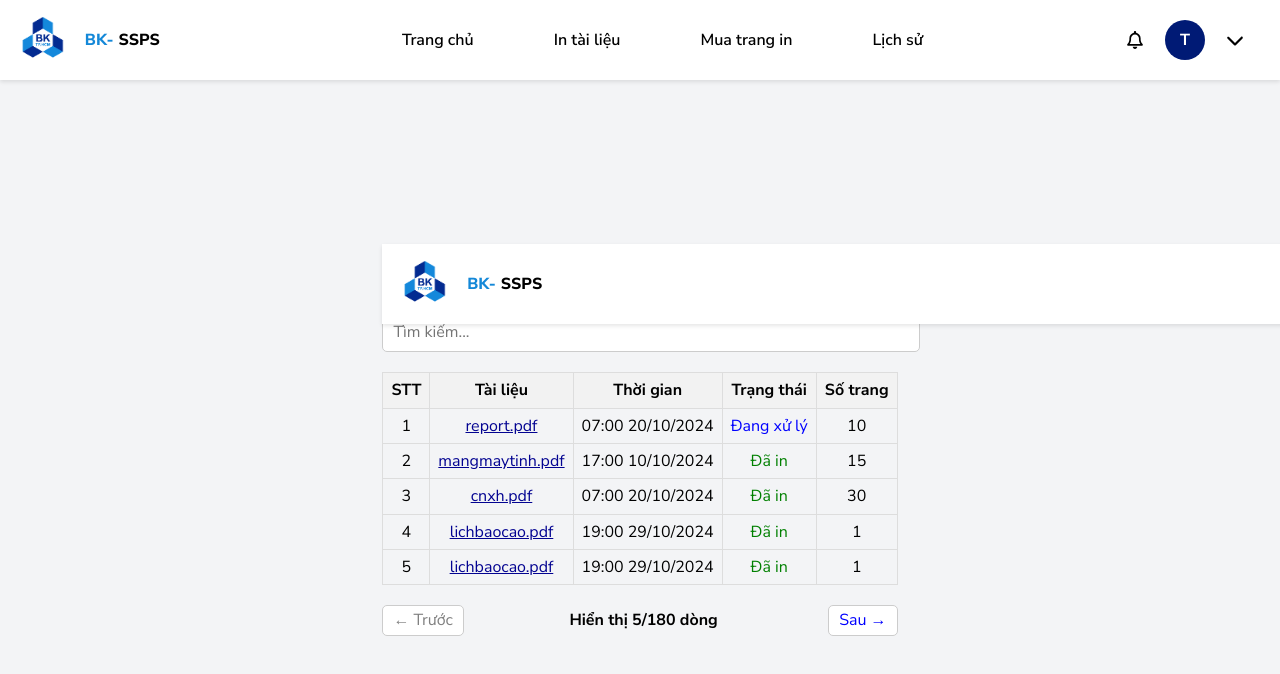
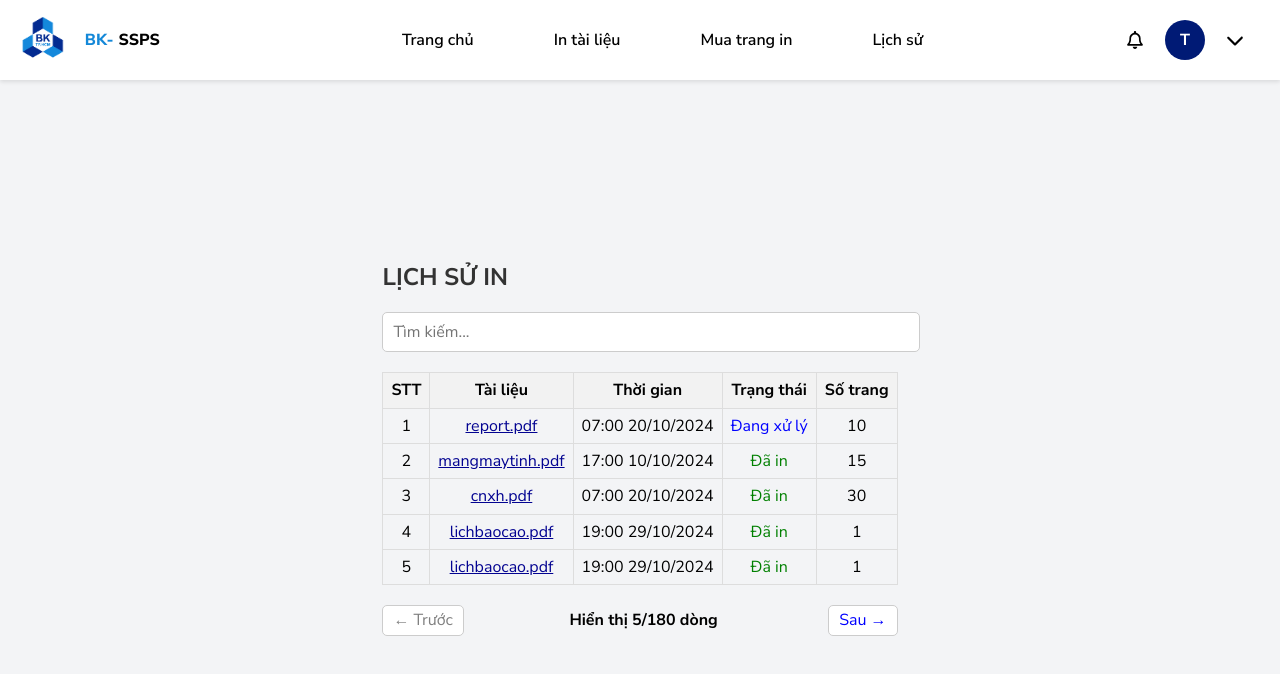
Before and after one commit to coldwind444/SSPS-FE, a React (Vite) app in the folder ssps/: page /student/history in a window 1280 px wide. Shown: the top 674 px of the page. Built offline with nearby package versions, Linux system fonts and the light colour scheme.

Commit message:
Sửa lỗi

```diff
--- a/ssps/src/pages/PagePurchase/Purchase.jsx
+++ b/ssps/src/pages/PagePurchase/Purchase.jsx
@@ -3,7 +3,6 @@ import "./Purchase.css";
 import SuccessPopup from "./SuccessPopup";
 import FailurePopup from "./FailurePopup";
 import RechargePopup from "./RechargePopup";
-import Navbar from "../../component/NavigationBar/Navbar";
 import { Link } from "react-router-dom";
 
 const Purchase = () => {
@@ -48,7 +47,6 @@ const Purchase = () => {
 
   return (
     <div>
-      <Navbar />
       <div className="purchase-section">
         <h2 className="title">MUA TRANG IN</h2>
         <div className="info">
--- a/ssps/src/pages/Student_PrintHistory/PrintHistory.jsx
+++ b/ssps/src/pages/Student_PrintHistory/PrintHistory.jsx
@@ -1,6 +1,5 @@
 import React from "react";
 import "./PrintHistory.css";
-import Navbar from "../../component/NavigationBar/Navbar";
 import { Link } from "react-router-dom";
 
 function SearchBar() {
@@ -97,7 +96,6 @@ function Pagination() {
 function HistoryPage() {
   return (
     <div>
-      <Navbar />
       <div className="history-page">
         <h2>LỊCH SỬ IN</h2>
         <SearchBar />
```
